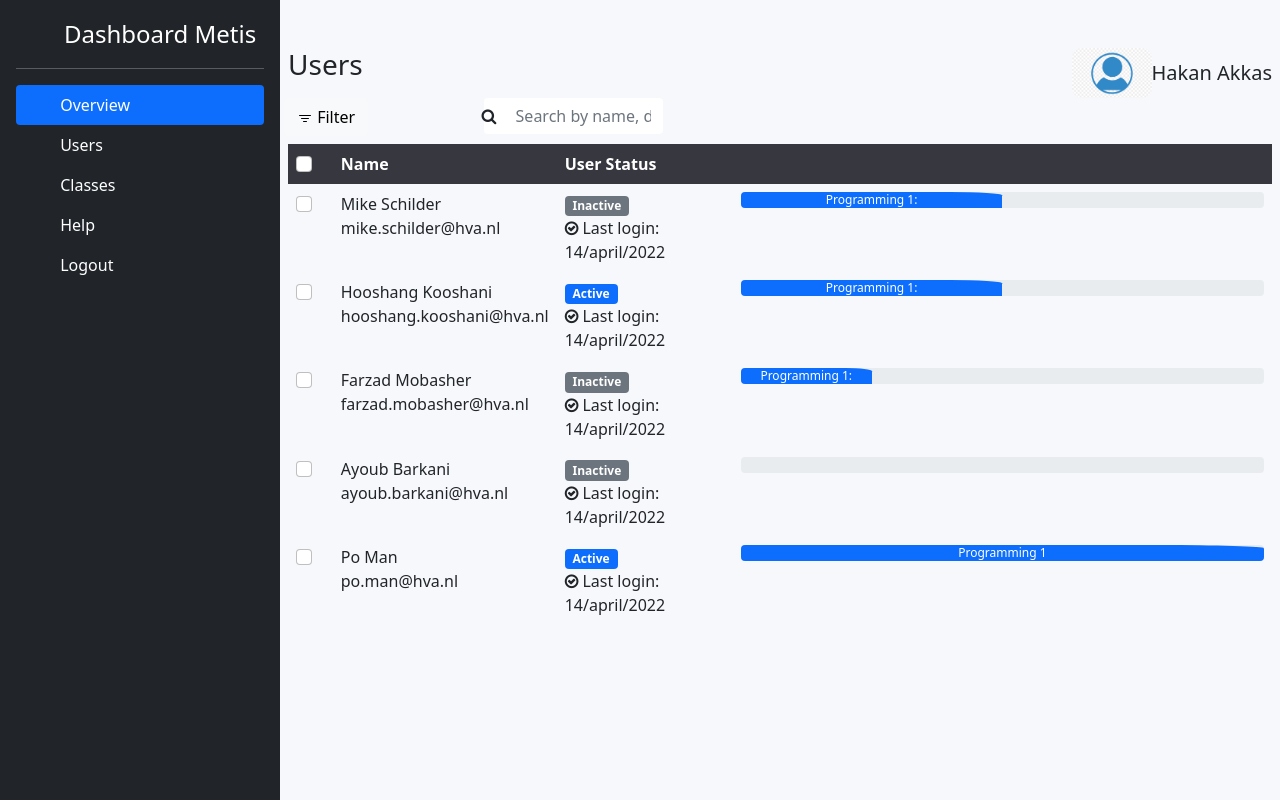
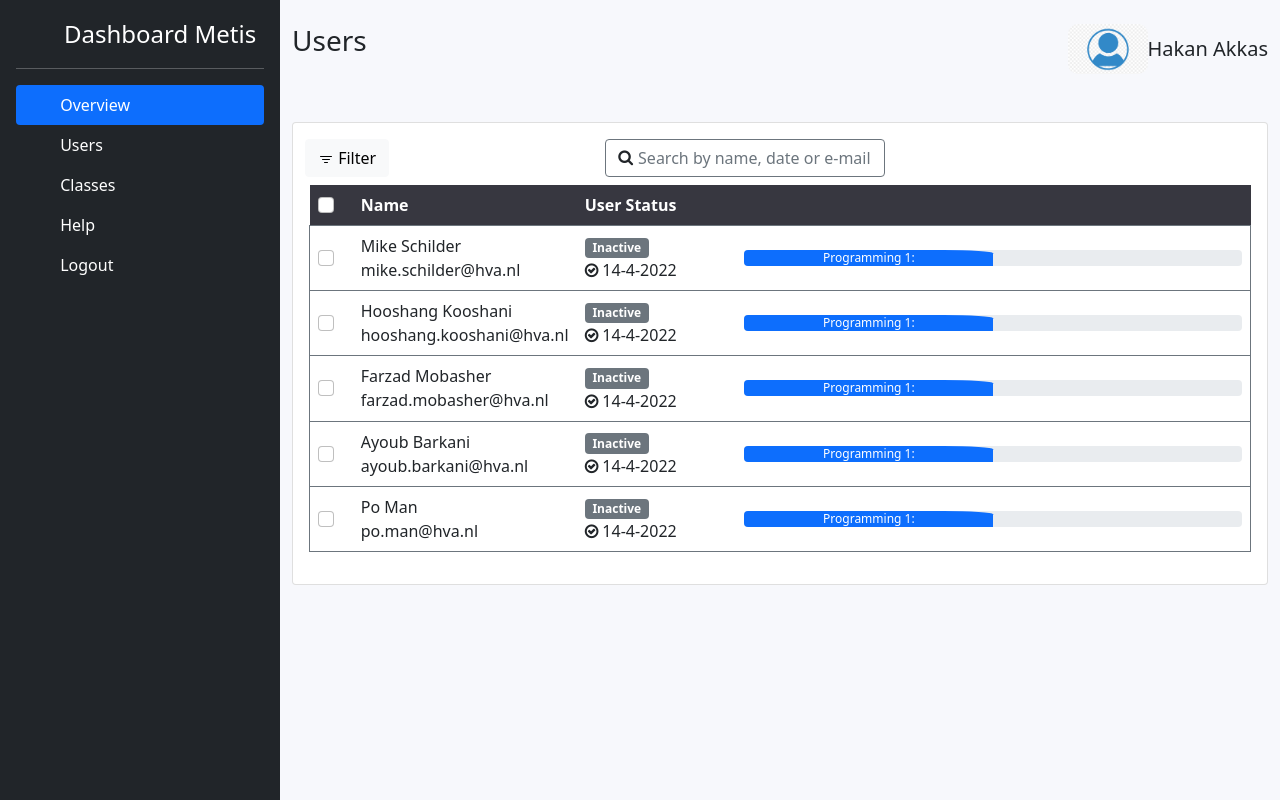
Before and after one commit to lucasvtoor/student-tracking, a Flask app: page /users in a window 1280 px wide. Run offline with Flask 2, Linux system fonts and the light colour scheme; some libraries are stand-ins or nearby versions.

Commit message:
Changed users page and fixt header of help page

```diff
--- a/app/routes.py
+++ b/app/routes.py
@@ -25,7 +25,39 @@ def helppage():
 # user route
 @app.route('/users')
 def users():
-    return render_template('users.html', protected=False)
+    users = [
+        {
+            'name': 'Mike Schilder',
+            'mail':'mike.schilder@hva.nl',
+            'lastLogin':'14-4-2022'
+
+        },
+        {
+            'name': 'Hooshang Kooshani',
+            'mail':'hooshang.kooshani@hva.nl',
+            'lastLogin':'14-4-2022'
+
+        },
+        {
+            'name': 'Farzad Mobasher',
+            'mail':'farzad.mobasher@hva.nl',
+            'lastLogin':'14-4-2022'
+
+        },
+        {
+            'name': 'Ayoub Barkani',
+            'mail':'ayoub.barkani@hva.nl',
+            'lastLogin':'14-4-2022'
+
+        },
+        {
+            'name': 'Po Man',
+            'mail':'po.man@hva.nl',
+            'lastLogin':'14-4-2022'
+
+        }
+        ]
+    return render_template('users.html', users = users, protected=False)
 
 
 # classes route
--- a/app/static/css/users.css
+++ b/app/static/css/users.css
@@ -69,3 +69,11 @@ input {
   height: 50px;
   border-radius: 10px;
 }
+
+#iconMargin {
+  margin-left: 5%;
+}
+
+#searchBar {
+  width: 500px;
+}
--- a/app/templates/users.html
+++ b/app/templates/users.html
@@ -4,117 +4,76 @@
 
 {% endblock %} {%block content%}
 
+<div class="container top">
+  <div class="row header top mt-4">
+    <div class="header margin-temp">
+      <h3>Users</h3>
+      <div id="currentUser">
+        <img src="{{ url_for('static',filename='img/usericon.png') }}" alt="" />
+        <h5>Hakan Akkas</h5>
+      </div>
+    </div>
+  </div>
 
 
+  <div class="card mt-5">
+    <div class="card-body">
 
-
-  <div class="container mt-5 px-2">
-    <div class="row header top">
-      <div class="header">
-        <h3>Users</h3>
-        <div id="currentUser"><img src="/static/img/usericon.png" alt=""><h5>Hakan Akkas</h5></div>
-
-      </div>
-    </div>
       <div class="mb-2 d-flex justify-content-between align-items-center">
-      <div class= "row justify-content-center">
+        <div class="row justify-content-center">
           <div class="px-2 col"> <button type="button" class="btn btn-light">
-          <svg xmlns="http://www.w3.org/2000/svg" width="16" height="16" fill="currentColor" class="bi bi-filter" viewBox="0 0 16 16">
-<path d="M6 10.5a.5.5 0 0 1 .5-.5h3a.5.5 0 0 1 0 1h-3a.5.5 0 0 1-.5-.5zm-2-3a.5.5 0 0 1 .5-.5h7a.5.5 0 0 1 0 1h-7a.5.5 0 0 1-.5-.5zm-2-3a.5.5 0 0 1 .5-.5h11a.5.5 0 0 1 0 1h-11a.5.5 0 0 1-.5-.5z"></path>
+              <svg xmlns="http://www.w3.org/2000/svg" width="16" height="16" fill="currentColor" class="bi bi-filter"
+                viewBox="0 0 16 16">
+                <path
+                  d="M6 10.5a.5.5 0 0 1 .5-.5h3a.5.5 0 0 1 0 1h-3a.5.5 0 0 1-.5-.5zm-2-3a.5.5 0 0 1 .5-.5h7a.5.5 0 0 1 0 1h-7a.5.5 0 0 1-.5-.5zm-2-3a.5.5 0 0 1 .5-.5h11a.5.5 0 0 1 0 1h-11a.5.5 0 0 1-.5-.5z">
+                </path>
               </svg>
               Filter
             </button></div>
-        <div class="position-relative col"> <span class="position-absolute search"><i class="fa fa-search"></i></span> <input class="form-control w-100" placeholder="Search by name, date or e-mail"> </div>
-
+          <div id="searchBar" class="position-relative col"> <span id="iconMargin" class="position-absolute search"><i
+                class="fa fa-search"></i></span>
+            <input class="form-control border border-secondary" placeholder="Search by name, date or e-mail">
           </div>
         </div>
+      </div>
+
       <div class="table-responsive">
-        <table class="table table-responsive table-borderless user-table">
+        <table class="table table-borderless user-table">
           <thead class="column-top">
             <tr>
-                    <th scope="col" width="5%"><input class="form-check-input" type="checkbox"></th>
-                    <th scope="col" width="5%" style="color: white;">Name</th>
-                    <th scope="col" width="20%" style="color: white;">User Status</th>
-                    <th scope="col" width="70%"></th>
+              <th scope="col" height="20%" width="5%"><input class="form-check-input borderless" type="checkbox"></th>
+              <th scope="col" height="20%" width="5%" style="color: white;">Name</th>
+              <th scope="col" height="20%" width="20%" style="color: white;">User Status</th>
+              <th scope="col" height="20%" width="70%"></th>
             </tr>
           </thead>
-            <tbody>
-                <tr>
-                    <th scope="row"><input class="form-check-input" type="checkbox"></th>
-                    <td>Mike Schilder
-                      mike.schilder@hva.nl
+          <tbody class="">
+            {% for user in users %}
+            <tr class="border border-secondary">
+              <th scope="row"><input class="form-check-input mt-3" type="checkbox"></th>
+              <td>{{user.name}} <br>
+                {{user.mail}}
               </td>
-                    </td>
+
               <td>
                 <div class="user-status">
                   <div class="top"> <span class="badge bg-secondary">Inactive</span> </div>
-                        <div class="bottom"><i class="fa fa-check-circle-o green"></i><span class="ms-1">Last login: 14/april/2022</span></td></div>
+                  <div class="bottom"><i class="fa fa-check-circle-o green"></i><span
+                      class="ms-1">{{user.lastLogin}}</span>
+              </td>
+
+
+              <td>
+                <div class="progress mt-3">
+                  <div class="progress-bar" role="progressbar" style="width: 50%" aria-valuenow="50" aria-valuemin="0"
+                    aria-valuemax="100"> Programming 1:</div>
                 </div>
-
-                    <td><div class="progress">
-                      <div class="progress-bar" role="progressbar" style="width: 50%" aria-valuenow="50" aria-valuemin="0" aria-valuemax="100"> Programming 1:</div>
-                    </div></td>
-                </tr>
-                <tr>
-                  <th scope="row"><input class="form-check-input" type="checkbox"></th>
-                  <td>Hooshang Kooshani
-                    hooshang.kooshani@hva.nl
               </td>
-                  </td>
-                  <td>
-                    <div class="user-status">
-                      <div class="top"> <span class="badge bg-primary">Active</span> </div>
-                      <div class="bottom"><i class="fa fa-check-circle-o green"></i><span class="ms-1">Last login: 14/april/2022</span></td></div>
-                    </div>
-
-                  <td><div class="progress">
-                    <div class="progress-bar" role="progressbar" style="width: 50%" aria-valuenow="50" aria-valuemin="0" aria-valuemax="100"> Programming 1:</div>
-                  </div></td>
-              </tr>
-                <tr>
-                    <th scope="row"><input class="form-check-input" type="checkbox"></th>
-                    <td>Farzad Mobasher
-                      farzad.mobasher@hva.nl
-                    </td>
-                    <td>
-                      <div class="user-status">
-                        <div class="top"> <span class="badge bg-secondary">Inactive</span> </div>
-                        <div class="bottom"><i class="fa fa-check-circle-o green"></i><span class="ms-1">Last login: 14/april/2022</span></td></div>
-                      </div>
-                    <td><div class="progress">
-                      <div class="progress-bar" role="progressbar" style="width: 25%" aria-valuenow="25" aria-valuemin="0" aria-valuemax="100"> Programming 1:</div>
-                    </div></td>
-                </tr>
-                <tr>
-                    <th scope="row"><input class="form-check-input" type="checkbox"></th>
-                    <td>Ayoub Barkani
-                      ayoub.barkani@hva.nl
-                    </td>
-                    <td>
-                      <div class="user-status">
-                        <div class="top"> <span class="badge bg-secondary">Inactive</span> </div>
-                        <div class="bottom"><i class="fa fa-check-circle-o green"></i><span class="ms-1">Last login: 14/april/2022</span></td></div>
-                      </div>
-                    <td><div class="progress">
-                      <div class="progress-bar" role="progressbar" style="width: 0%" aria-valuenow="0" aria-valuemin="0" aria-valuemax="100"> Programming 1:</div>
-                    </div></td>
-                </tr>
-                <tr>
-                    <th scope="row"><input class="form-check-input" type="checkbox"></th>
-                    <td> Po Man <br> po.man@hva.nl
-                    </td>
-                    <td>
-                      <div class="user-status">
-                        <div class="top"> <span class="badge bg-primary">Active</span> </div>
-                        <div class="bottom"><i class="fa fa-check-circle-o green"></i><span class="ms-1">Last login: 14/april/2022</span></td></div>
-                      </div>
-                    <td><div class="progress">
-                      <div class="progress-bar" role="progressbar" style="width: 100%" aria-valuenow="100" aria-valuemin="0" aria-valuemax="100"> Programming 1</div>
-                    </div></td>
-                </tr>
+              {% endfor %}
           </tbody>
         </table>
       </div>
     </div>
-
+  </div>
+</div>
 {%endblock%}
```
Also changed, not shown: app/templates/helppage.html (+13 -12 lines). Lines whose indentation alone changed are shown as unchanged.
